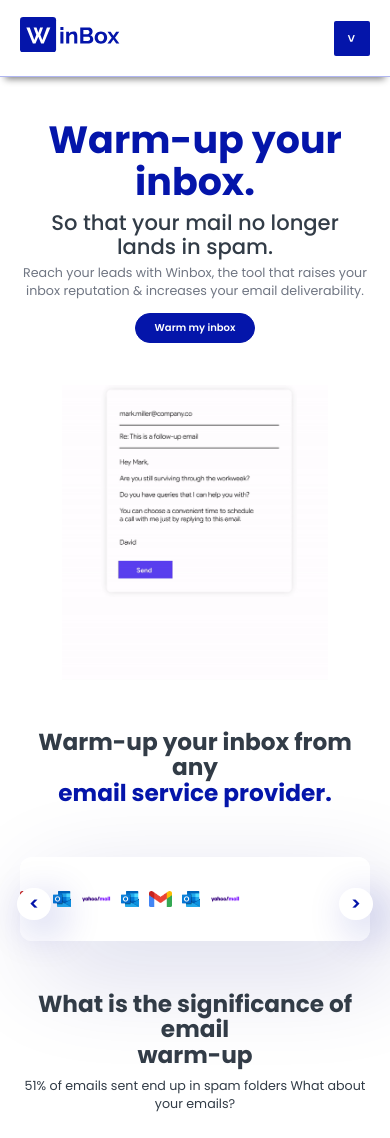
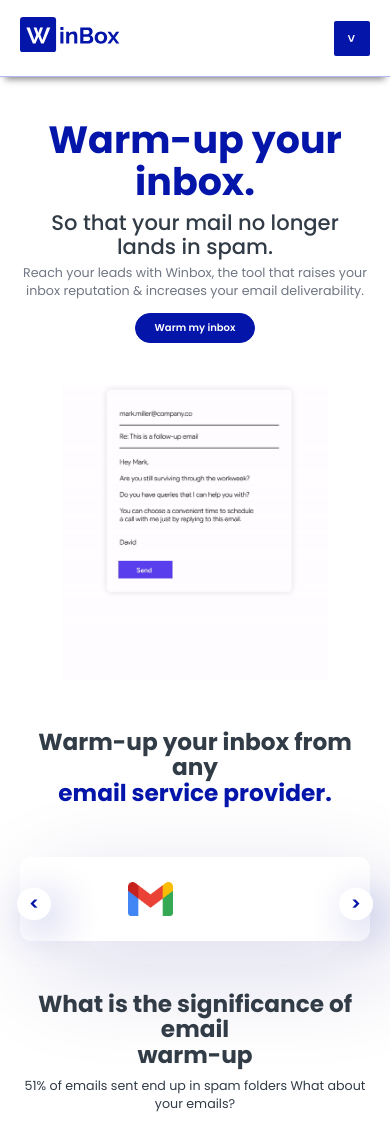
Before and after one commit to Mr-Nayra/WinboxHomepage, a React (Create React App) app: page /home in a window 390 px wide. Shown: the top 1138 px of the page. Built offline with nearby package versions, Linux system fonts and the light colour scheme.

Commit message:
pixelating ui 3

```diff
--- a/src/components/Screens/Login/Carousel/owl.module.css
+++ b/src/components/Screens/Login/Carousel/owl.module.css
@@ -12,7 +12,7 @@
 
 .card {
   height: 100%;
-  width: 100%;
+  width: 260px;
   padding: 5vh 0;
   display: flex;
   align-items: center;
@@ -32,7 +32,7 @@
 
 @media (max-width: 480px) {
   .card {
-    padding: 4vh 0;
+    padding: 3vh 0;
   }
 
   .div {
```
